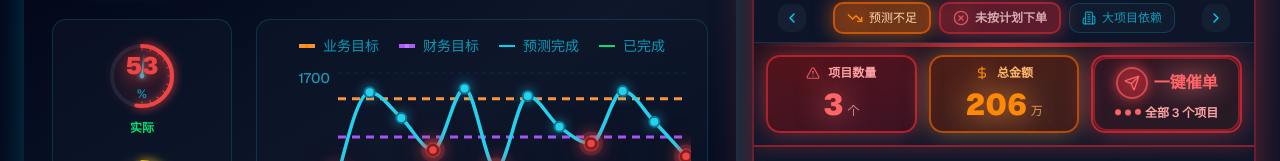
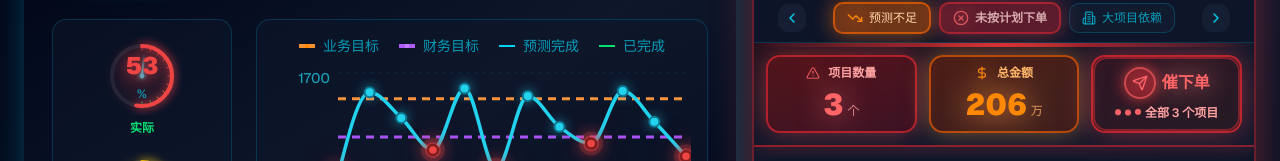
Before and after one commit to navylee1990/coze_jsc, a Next.js app: page /gm in a window 1280 px wide. Shown: the part 170-331 px from the top of the page. Built offline with nearby package versions, Linux system fonts and the light colour scheme.

Commit message:
refactor: 将未按计划下单Tab的"一键催单"改为"催下单"

```diff
--- a/src/components/RiskIdentificationPanel.tsx
+++ b/src/components/RiskIdentificationPanel.tsx
@@ -759,7 +759,7 @@ export default function RiskIdentificationPanel({
                       </div>
                     </div>
 
-                    {/* 一键催单按钮 - 增强效果 */}
+                    {/* 催下单按钮 - 增强效果 */}
                     <div className={cn(
                       'relative rounded-xl p-2 overflow-hidden cursor-pointer group h-full flex flex-col items-center justify-center',
                       'border-2 border-red-500/70',
@@ -769,7 +769,7 @@ export default function RiskIdentificationPanel({
                       'hover:shadow-[0_0_40px_rgba(239,68,68,0.7)]',
                       'transition-all duration-300'
                     )}
-                         onClick={() => alert(`一键催单：向所有未下单项目的销售工程师发送催办提醒\n\n共 ${filteredUnorderedProjects.length} 个项目，总金额 ${filteredUnorderedProjects.reduce((sum, p) => sum + p.amount, 0).toFixed(0)} 万元`)}>
+                         onClick={() => alert(`催下单：向所有未下单项目的销售工程师发送催办提醒\n\n共 ${filteredUnorderedProjects.length} 个项目，总金额 ${filteredUnorderedProjects.reduce((sum, p) => sum + p.amount, 0).toFixed(0)} 万元`)}>
                       {/* 按钮发光效果 */}
                       <div className="absolute inset-0 bg-gradient-to-r from-red-500/30 to-orange-500/30 opacity-0 group-hover:opacity-100 transition-opacity duration-300"></div>
                       <div className="absolute inset-0 border-2 border-red-500/50 rounded-xl animate-pulse"></div>
@@ -779,7 +779,7 @@ export default function RiskIdentificationPanel({
                           <div className="w-8 h-8 rounded-full bg-red-500/40 border-2 border-red-400/60 flex items-center justify-center group-hover:scale-110 transition-transform shadow-[0_0_15px_rgba(239,68,68,0.8)]">
                             <Send className="w-4 h-4 text-red-400 drop-shadow-[0_0_8px_rgba(248,113,113,1)]" />
                           </div>
-                          <div className="text-base font-black text-red-400 drop-shadow-[0_0_12px_rgba(248,113,113,1)]">一键催单</div>
+                          <div className="text-base font-black text-red-400 drop-shadow-[0_0_12px_rgba(248,113,113,1)]">催下单</div>
                         </div>
                         <div className="flex items-center gap-1">
                           <div className="w-1.5 h-1.5 bg-red-400 rounded-full animate-bounce" style={{animationDelay: '0ms'}}></div>
```
